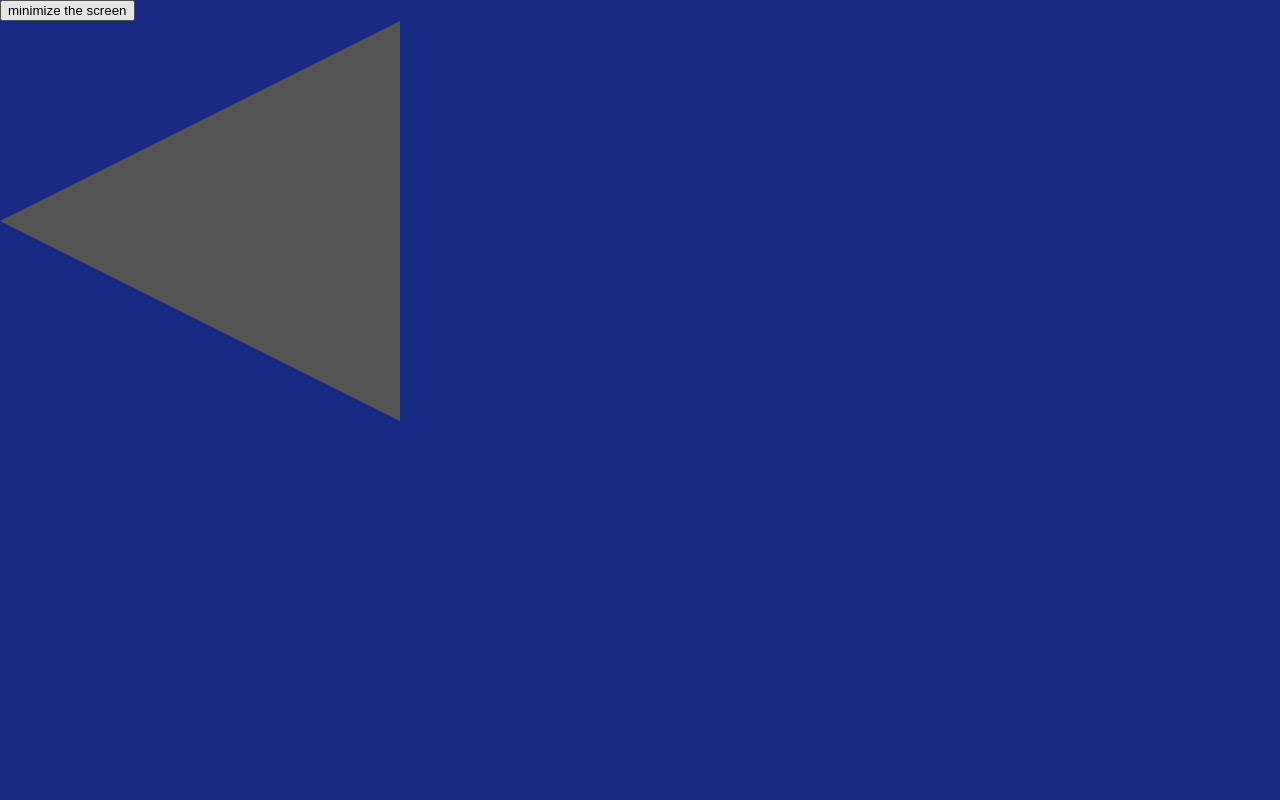
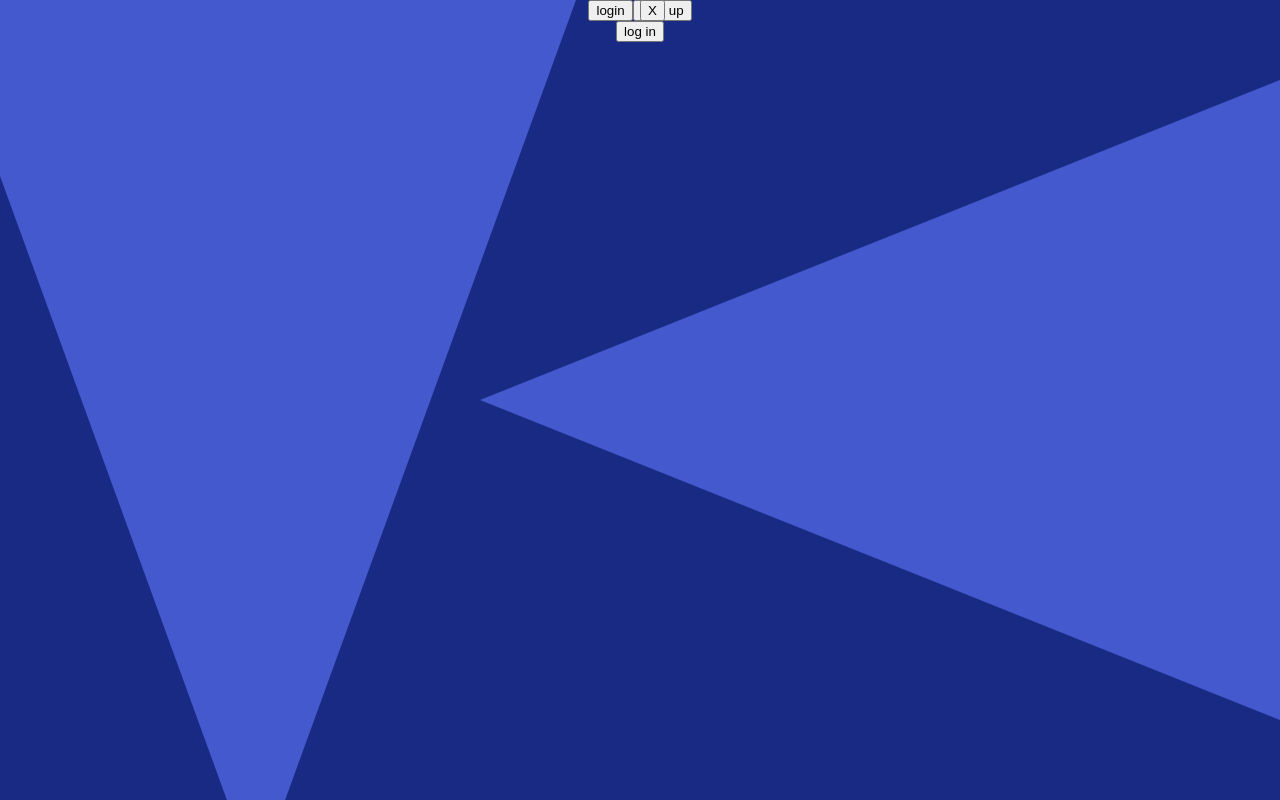
Before and after one commit to raisfeld-ori/Ksed, a React (Vite) app: page / in a window 1280 px wide. Built offline with nearby package versions, Linux system fonts and the light colour scheme.

Commit message:
worked on the login page

```diff
--- a/src-tauri/tauri.conf.json
+++ b/src-tauri/tauri.conf.json
@@ -13,7 +13,8 @@
     "allowlist": {
       "all": false,
       "window": {
-        "setFullscreen": true
+        "setFullscreen": true,
+        "close": true
       },
       "shell": {
         "all": false,
--- a/src/pages/login/login.css
+++ b/src/pages/login/login.css
@@ -5,12 +5,31 @@
     bottom: 0;
     right: 0;
     background: #192A84;
+    text-align: center;
 }
 
 .triangle{
     width: 0;
 	height: 0;
-	border-top: 25svh solid transparent;
-	border-right: 50svh solid #555;
-	border-bottom: 25svh solid transparent;
+    position: absolute;
+    z-index: -1;
 }
+
+.left{
+    right: 0;
+    top: 10svh;
+    border-top: 40svh solid transparent;
+	border-right: 100svh solid #4359CD;
+	border-bottom: 40svh solid transparent;
+}
+
+.down{
+    left: -5svw;
+    border-left: 40svh solid transparent;
+	border-right: 40svh solid transparent;
+	border-top: 110svh solid #4359CD;
+}
+
+#menu{
+
+}
--- a/src/pages/login/login.tsx
+++ b/src/pages/login/login.tsx
@@ -1,13 +1,22 @@
 import './login.css';
 import { window } from '@tauri-apps/api';
+import { useState } from 'react';
 
 function login(){
+    return <div id='background'>
+        <button onClick={() => window.appWindow.close()} style={{'position': "absolute"}}>
+            X
+        </button>
+        <div className='triangle down'></div>
+        <div className='triangle left'></div>
+        <div id='menu'>
+            <button>login</button>
+            <button>sign up</button>
 
-    return <div id='background'>
-        <button onClick={() => window.appWindow.setFullscreen(false)}>
-            minimize the screen
-        </button>
-        <div className='triangle'></div>
+            <form>
+                <button>log in</button>
+            </form>
+        </div>
     </div>
 }
 
```
Also changed, not shown: 2 other files (tests, documents, lock files or other folders).
